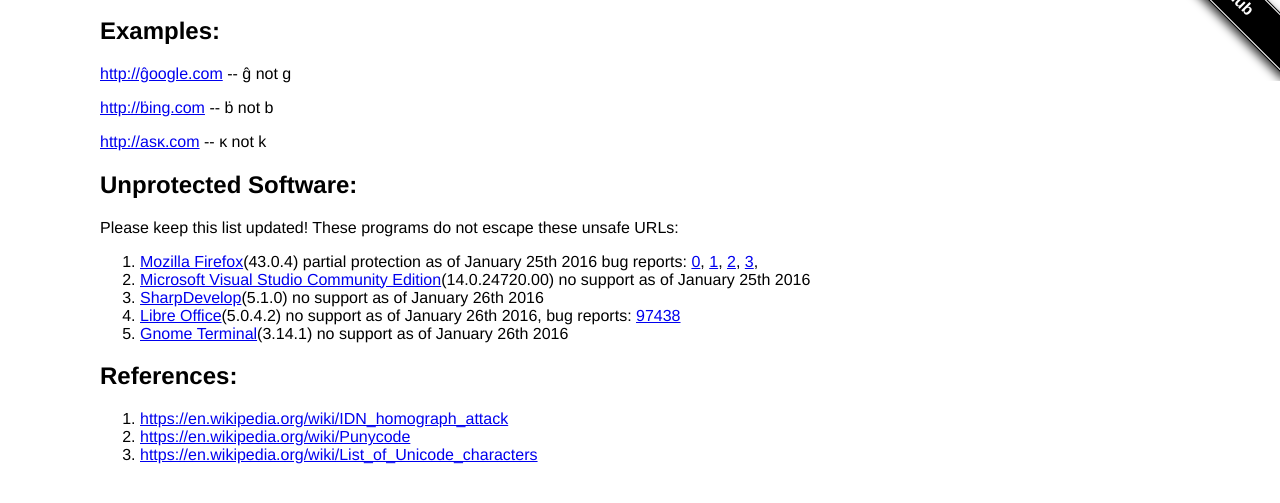
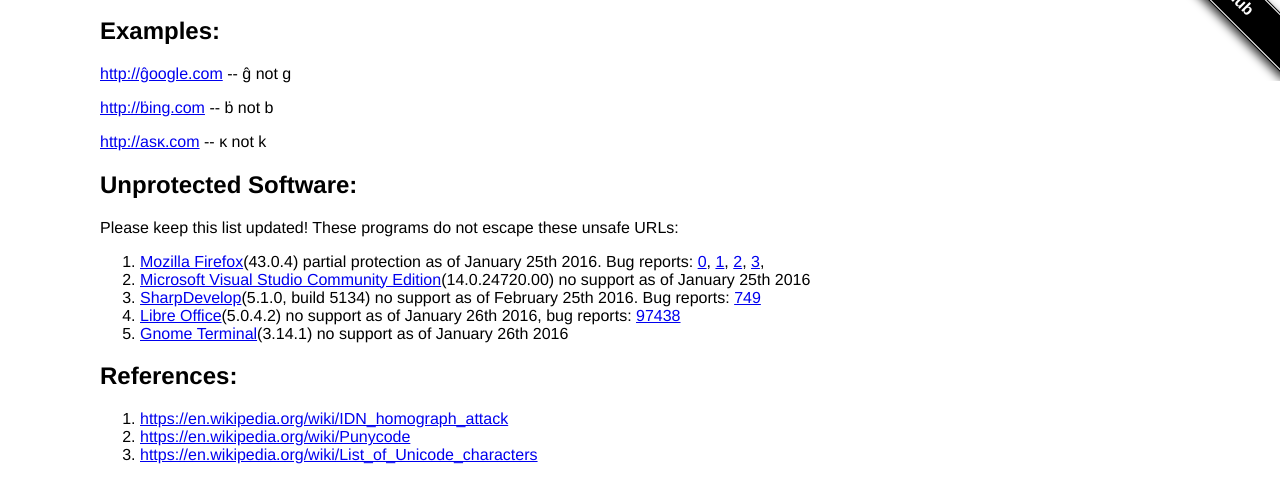
Before and after one commit to SoftwareAddictionShow/IDN-homograph-attack, a plain HTML site: page index.html in a window 1280 px wide. Shown: the part 119-622 px from the top of the page. Drawn offline with Linux system fonts and the light colour scheme.

Commit message:
Added more bug reports

```diff
--- a/index.html
+++ b/index.html
@@ -36,15 +36,19 @@
 
 			<ol>
 				<li>
-					<a href="https://www.mozilla.org/en-US/firefox/products/">Mozilla Firefox</a>(43.0.4) partial protection as of January 25th 2016
-					bug reports:
+					<a href="https://www.mozilla.org/en-US/firefox/products/">Mozilla Firefox</a>(43.0.4) partial protection as of January 25th 2016.
+					Bug reports:
 					<a href="https://wiki.mozilla.org/IDN_Display_Algorithm">0</a>,
 					<a href="https://bugzilla.mozilla.org/show_bug.cgi?id=722299">1</a>,
 					<a href="https://bugzilla.mozilla.org/show_bug.cgi?id=idn">2</a>,
 					<a href="https://bugzilla.mozilla.org/show_bug.cgi?id=punycode">3</a>,
 				</li>
 				<li><a href="https://www.visualstudio.com/en-us/products/visual-studio-community-vs.aspx">Microsoft Visual Studio Community Edition</a>(14.0.24720.00) no support as of January 25th 2016</li>
-				<li><a href="http://www.icsharpcode.net/opensource/sd/">SharpDevelop</a>(5.1.0) no support as of January 26th 2016</li>
+				<li>
+					<a href="http://www.icsharpcode.net/opensource/sd/">SharpDevelop</a>(5.1.0, build 5134) no support as of February 25th 2016.
+					Bug reports:
+					<a href="https://github.com/icsharpcode/SharpDevelop/issues/749">749</a>
+				</li>
 				<li>
 					<a href="https://www.libreoffice.org/">Libre Office</a>(5.0.4.2) no support as of January 26th 2016,
 					bug reports:
```
